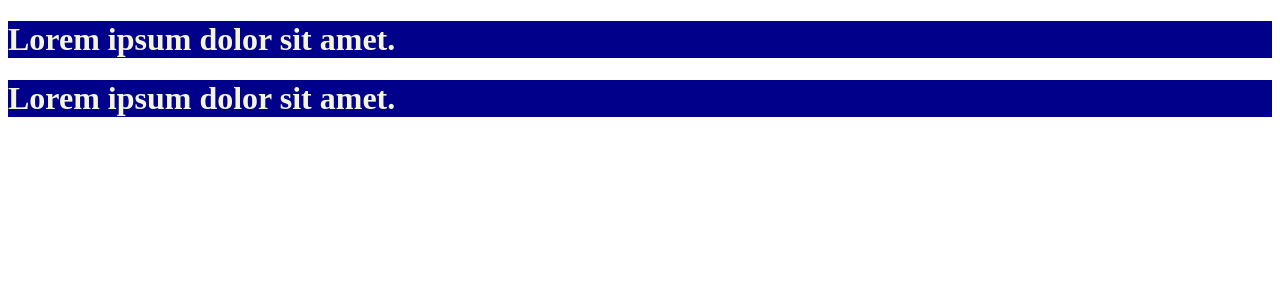
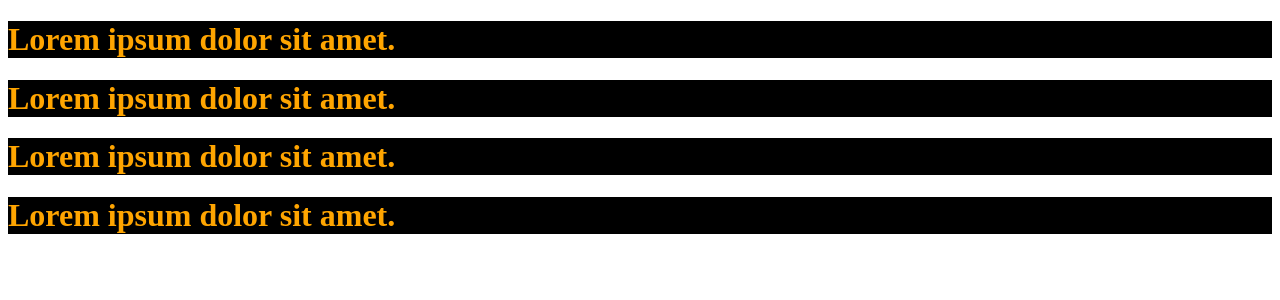
Before and after one commit to smil98/react20231031, a React (Create React App) app: page / in a window 1280 px wide. Shown: the top 300 px of the page. Built offline with nearby package versions, Linux system fonts and the light colour scheme.

Commit message:
Applying styles: if class with same class name is assigned

```diff
--- a/src/App.js
+++ b/src/App.js
@@ -3,12 +3,15 @@
 //css module
 //chakraui css library
 import MyBox from "./component/MyBox";
+import MyContainer from "./component/MyContainer";
 
 function App() {
   return (
     <>
       <MyBox />
       <MyBox />
+      <MyContainer />
+      <MyContainer />
     </>
   );
 }
--- /dev/null
+++ b/src/component/MyContainer.js
@@ -0,0 +1,8 @@
+import "../css/style2.css";
+export default function MyContainer() {
+  return (
+    <div>
+      <h1 className="boxClass">Lorem ipsum dolor sit amet.</h1>
+    </div>
+  );
+}
--- /dev/null
+++ b/src/css/style2.css
@@ -0,0 +1,4 @@
+.boxClass {
+    color:orange;
+    background-color: black;
+}
```
